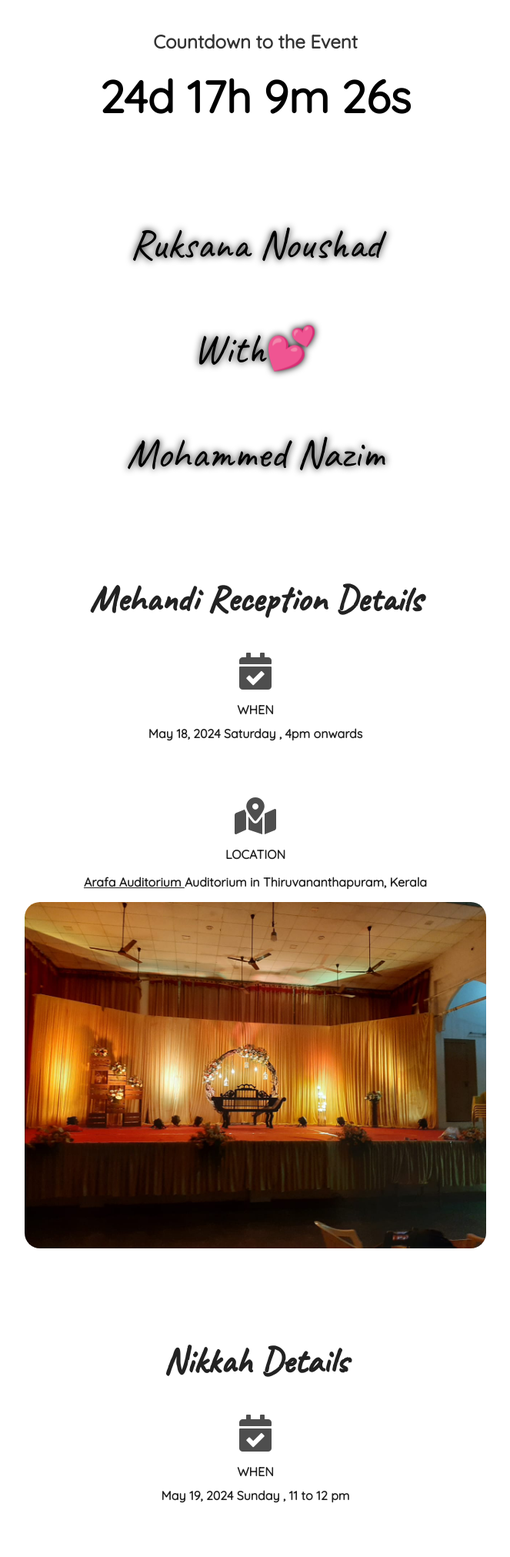
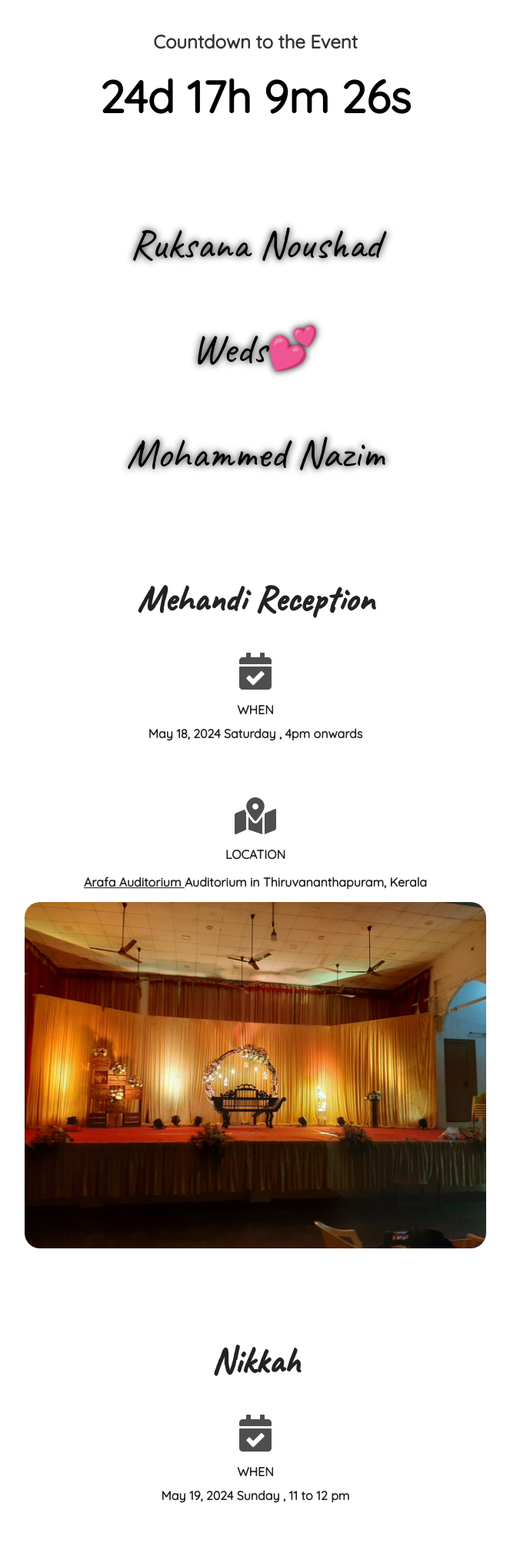
Before and after one commit to ajmal31/Ruksana-Nazim, a plain HTML site: page index.html in a window 1280 px wide. Shown: the part 813-2836 px from the top of the page at 77% size, without its empty margins (308-971 px from the left). Drawn offline with Linux system fonts and the light colour scheme.

Commit message:
Refacotred: captions

```diff
--- a/index.html
+++ b/index.html
@@ -105,7 +105,7 @@
       <!-- <span>(Granddaughter of Syed (late) & sharifa H And Basheer & Jameela)
       </span> -->
       <br>
-      With💕
+      Weds💕
       <br>
       <br>
       Mohammed Nazim
@@ -119,7 +119,7 @@
 
   <!-- Mehandi Reception section -->
   <section class="section">
-    <h2 class="sub-heading">Mehandi Reception Details</h2>
+    <h2 class="sub-heading">Mehandi Reception </h2>
     <div class="details">
       <i class="fas fa-calendar-check"></i>
       <h3 class="details-heading">When</h3>
@@ -166,7 +166,7 @@
 
   <!-- Nikkah section -->
   <section class="section">
-    <h2 class="sub-heading">Nikkah Details</h2>
+    <h2 class="sub-heading">Nikkah </h2>
     <div class="details">
       <i class="fas fa-calendar-check"></i>
       <h3 class="details-heading">When</h3>
@@ -186,7 +186,7 @@
 
   <!-- reception section -->
   <section class="section">
-    <h2 class="sub-heading">Wedding Party Details</h2>
+    <h2 class="sub-heading">Wedding Party </h2>
     <div class="details">
       <i class="fas fa-calendar-check"></i>
       <h3 class="details-heading">When</h3>
```
